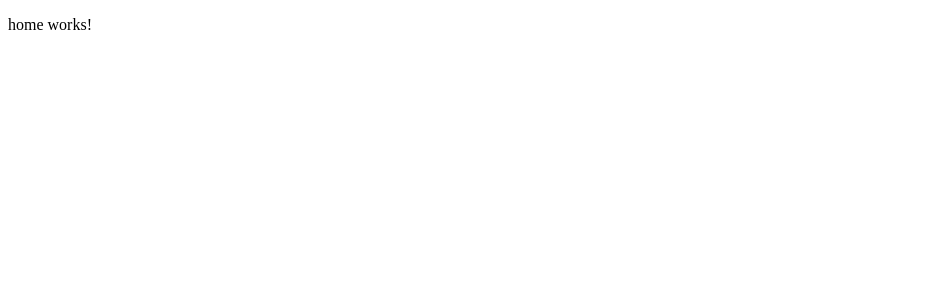
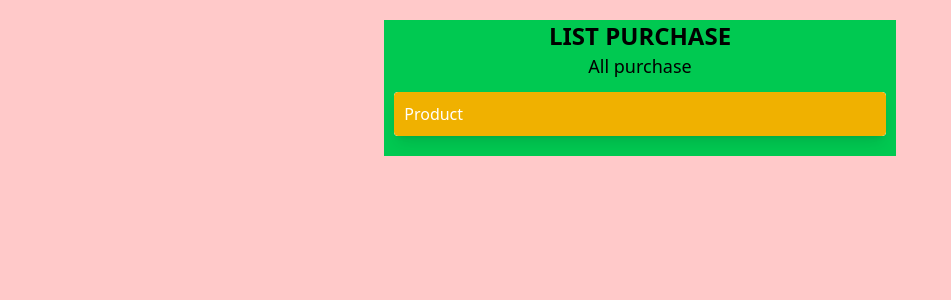
Before and after one commit to GaRIEN/CURSOS, an Angular app in the folder angular/AppTodo/: page / in a window 1280 px wide. Shown: the top 300 px of the page, without its empty margins (0-951 px from the left). Built offline with nearby package versions, Linux system fonts and the light colour scheme.

Commit message:
avannce diseño

```diff
--- a/angular/AppTodo/package.json
+++ b/angular/AppTodo/package.json
@@ -26,7 +26,10 @@
     "@angular/forms": "^20.1.0",
     "@angular/platform-browser": "^20.1.0",
     "@angular/router": "^20.1.0",
+    "@tailwindcss/postcss": "^4.1.12",
+    "postcss": "^8.5.6",
     "rxjs": "~7.8.0",
+    "tailwindcss": "^4.1.12",
     "tslib": "^2.3.0",
     "zone.js": "~0.15.0"
   },
--- a/angular/AppTodo/src/app/pages/home/home.html
+++ b/angular/AppTodo/src/app/pages/home/home.html
@@ -1 +1,9 @@
-<p>home works!</p>
+<div class="w-full h-screen bg-red-200 py-5">
+    <div class="pb-5 w- w-full mx-auto sm:w-lg bg-green-500 ">
+        <h1 class="text-center text-2xl subpixel-antialiased font-semibold">LIST PURCHASE</h1>
+        <p class="text-center text-lg font-medium">All purchase</p>
+        <div class="mt-3  rounded-sm shadow-lg bg-white w-[96%] mx-auto overflow-hidden flex " >
+            <input type="text" class="w-full bg-yellow-500 p-2 border-2 border-transparent focus:border-indigo-500/50 focus:outline-none rounded placeholder-white" placeholder="Product">
+        </div>
+    </div>
+</div>
--- a/angular/AppTodo/src/styles.css
+++ b/angular/AppTodo/src/styles.css
@@ -1 +1 @@
-/* You can add global styles to this file, and also import other style files */
+@import "tailwindcss";
```
Also changed, not shown: angular/AppTodo/.postcssrc.json (added), 1 other file (tests, documents, lock files or other folders).
